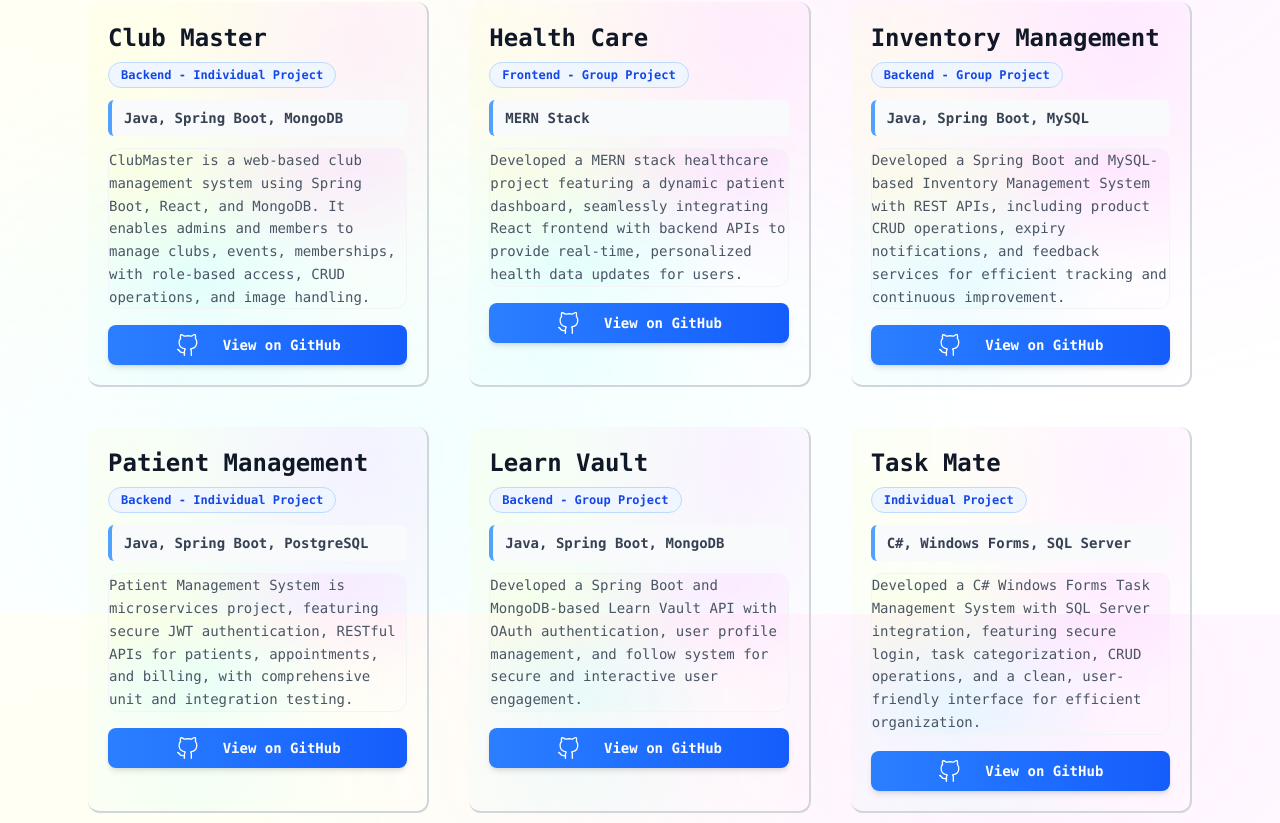
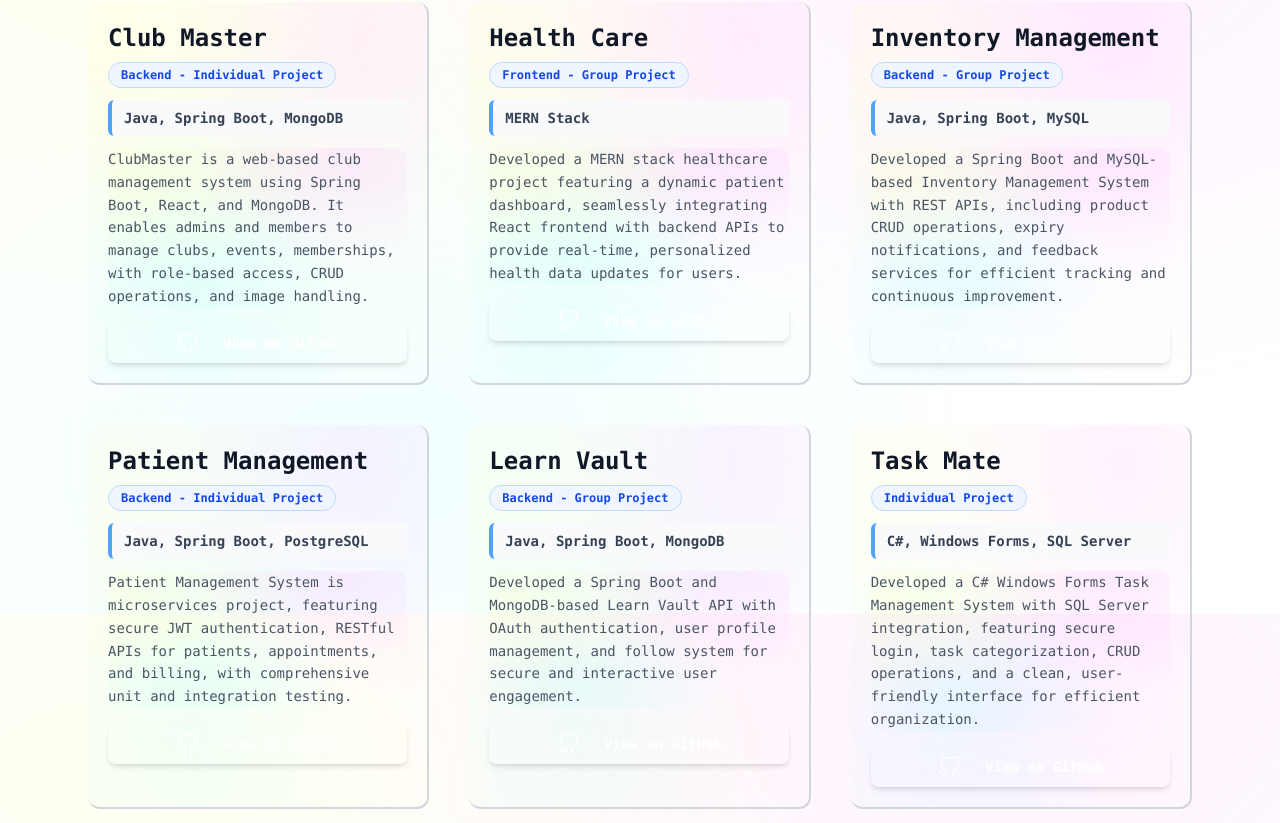
Before and after one commit to kavishka-wilagedara/my-portfolio, a React (Vite) app: page / in a window 1280 px wide. Shown: the part 2557-3380 px from the top of the page. Built offline with nearby package versions, Linux system fonts and the light colour scheme; no server answers.

Commit message:
update project section

```diff
--- a/src/sections/Project.jsx
+++ b/src/sections/Project.jsx
@@ -86,7 +86,7 @@ const Project = () => {
                 </p>
               </div>
 
-              <p className="text-sm text-gray-600 leading-relaxed mb-4 rounded-xl border-1 border-gray-100 bg-rainbow">
+              <p className="text-sm text-gray-600 leading-relaxed mb-4 rounded-xl border-gray-100 bg-rainbow">
                 {project.infor}
               </p>
 
@@ -95,10 +95,9 @@ const Project = () => {
                 target="_blank"
                 rel="noopener noreferrer"
                 className="inline-flex items-center gap-6 w-full justify-center py-2 px-4
-     bg-gradient-to-r from-blue-500 to-blue-600
-     text-white text-sm font-semibold rounded-lg
-     hover:from-blue-600 hover:to-blue-700
-     transition-all duration-300 shadow-md hover:shadow-lg"
+               text-white text-sm font-semibold rounded-lg
+               hover:from-blue-600 hover:to-blue-700
+                transition-all duration-300 shadow-md hover:shadow-lg"
               >
                 <VscGithubAlt size={24} />
                 View on GitHub
```
Also changed, not shown: 1 other file (tests, documents, lock files or other folders).
